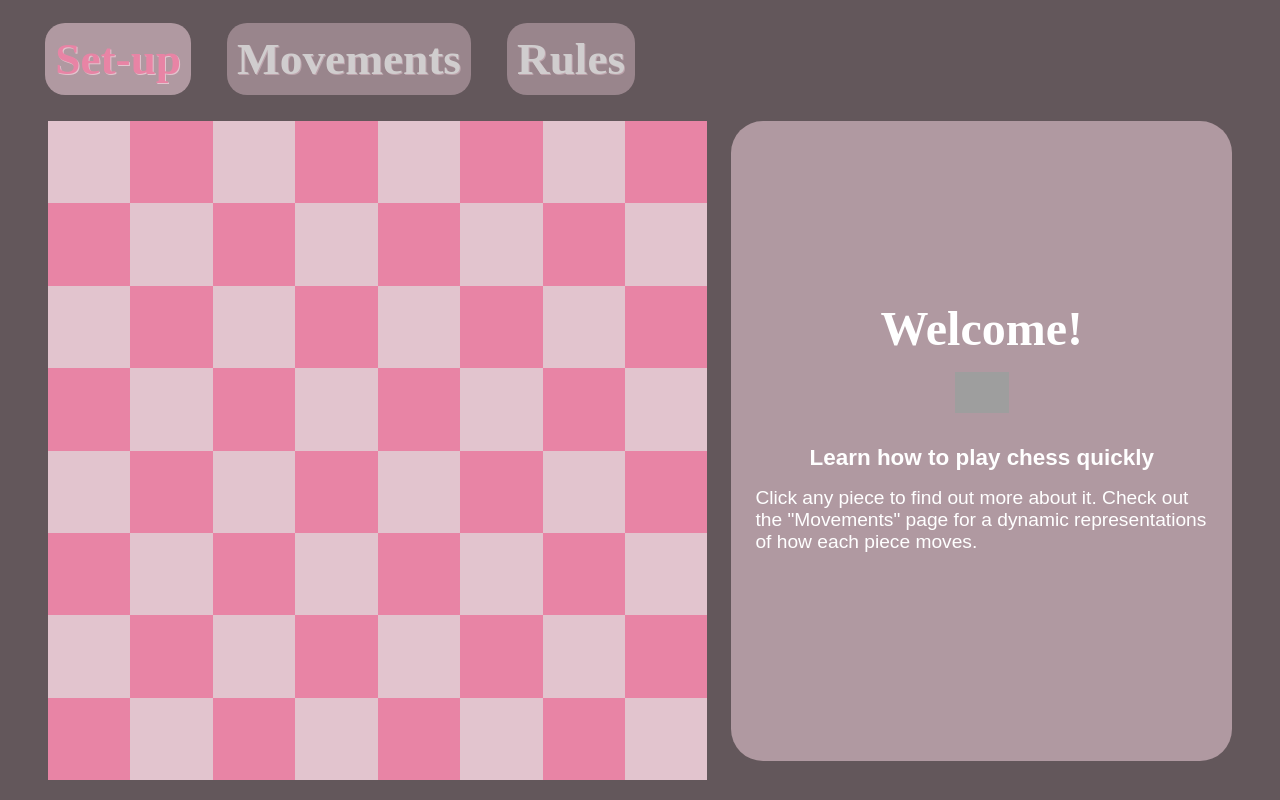
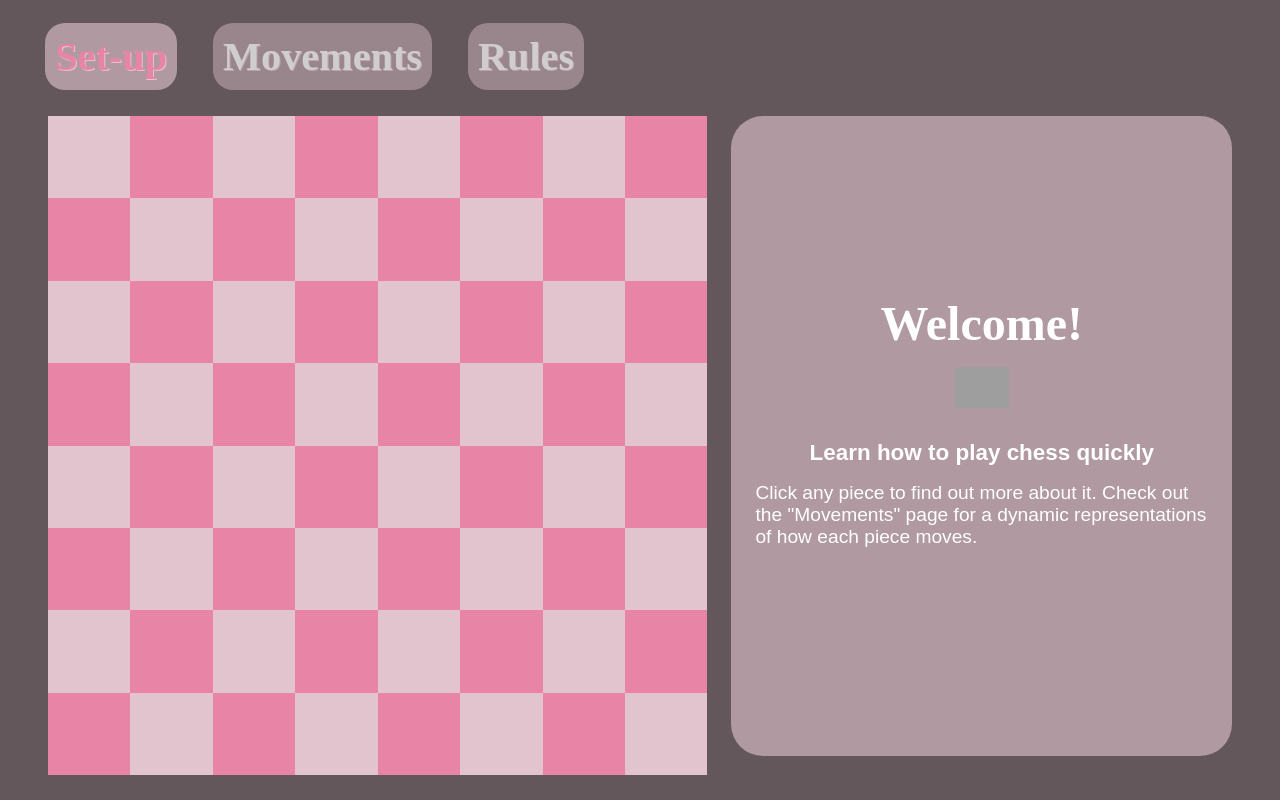
Before and after one commit to ngeorge07/07.03.01-Common-interest, a plain HTML site: page index.html in a window 1280 px wide. Drawn offline with Linux system fonts and the light colour scheme; no server answers; grey boxes are pictures that could not be loaded; a web font is replaced by a local one.

Commit message:
fixed nav font size

```diff
--- a/css/styles.css
+++ b/css/styles.css
@@ -39,7 +39,7 @@ NAV START
 
 .navtext {
   text-decoration: none;
-  font-size: calc(22px + (85 - 22) * ((100vw - 270px) / (3000 - 270)));
+  font-size: calc(14px + (85 - 14) * ((100vw - 270px) / (3000 - 270)));
 
   grid-area: 1 / 1 / 2 / 2;
   display: flex;
```
